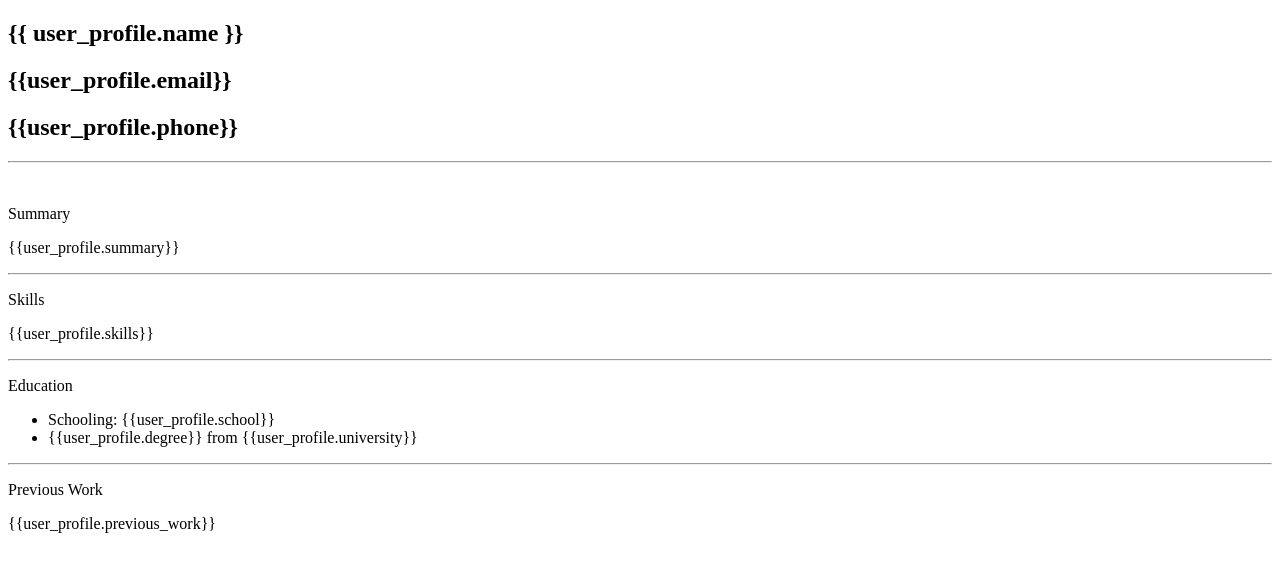
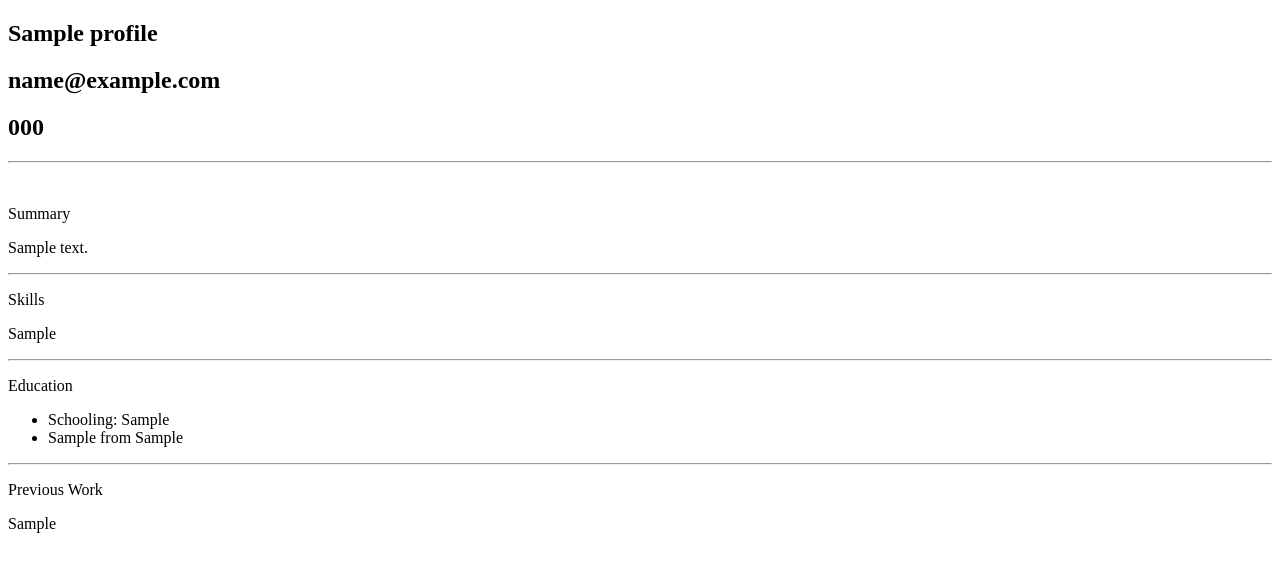
Before and after one commit to prosenjeetshil/django-cv-generator, a Django app: page /1/ in a window 1280 px wide. Shown: the top 572 px of the page. Run offline with Django 5.2, Linux system fonts and the light colour scheme; tables that the repository leaves empty hold one stand-in row (values such as "Sample post").

Commit message:
Fix: properly render user profile data in template

```diff
--- a/templates/cv_pdf/resume.html
+++ b/templates/cv_pdf/resume.html
@@ -3,27 +3,27 @@
   <head>
     <meta charset="UTF-8" />
     <meta name="viewport" content="width=device-width, initial-scale=1.0" />
-    <title>Document</title>
+    <title>User Profile</title>
   </head>
   <body>
-    <h2>{‌{ user_profile.name }}</h2>
-    <h2>{‌{user_profile.email}}</h2>
-    <h2>{‌{user_profile.phone}}</h2>
+    <h2>{{ user_profile.name }}</h2>
+    <h2>{{ user_profile.email }}</h2>
+    <h2>{{ user_profile.phone }}</h2>
     <hr />
     <br />
     <p>Summary</p>
-    <p>{‌{user_profile.summary}}</p>
+    <p>{{ user_profile.summary }}</p>
     <hr />
     <p>Skills</p>
-    <p>{‌{user_profile.skills}}</p>
+    <p>{{ user_profile.skills }}</p>
     <hr />
     <p>Education</p>
     <ul>
-      <li>Schooling: {‌{user_profile.school}}</li>
-      <li>{‌{user_profile.degree}} from {‌{user_profile.university}}</li>
+      <li>Schooling: {{ user_profile.school }}</li>
+      <li>{{ user_profile.degree }} from {{ user_profile.university }}</li>
     </ul>
     <hr />
     <p>Previous Work</p>
-    <p>{‌{user_profile.previous_work}}</p>
+    <p>{{ user_profile.previous_work }}</p>
   </body>
 </html>
```
